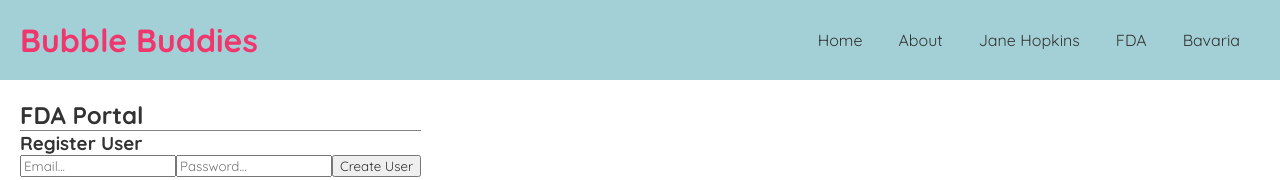
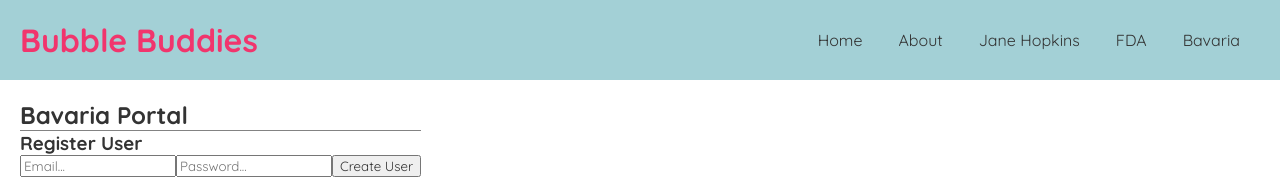
Before and after one commit to FordWanyera/BubbleBuddiesLLC, a React (Create React App) app in the folder src/bubblebuddiesllc/: page /bavaria in a window 1280 px wide. Shown: the top 180 px of the page. Built offline with nearby package versions, Linux system fonts and the light colour scheme; no server answers.

Commit message:
Updated bavaria login header

```diff
--- a/src/bubblebuddiesllc/src/pages/Bavaria.js
+++ b/src/bubblebuddiesllc/src/pages/Bavaria.js
@@ -47,7 +47,7 @@ const Bavaria = () => {
     return (
         <div className="bavaria">
             <div>
-                <h2>FDA Portal</h2>
+                <h2>Bavaria Portal</h2>
                 <h3>Register User</h3>
                 <input class = "input1"
                     placeholder="Email..."
```
